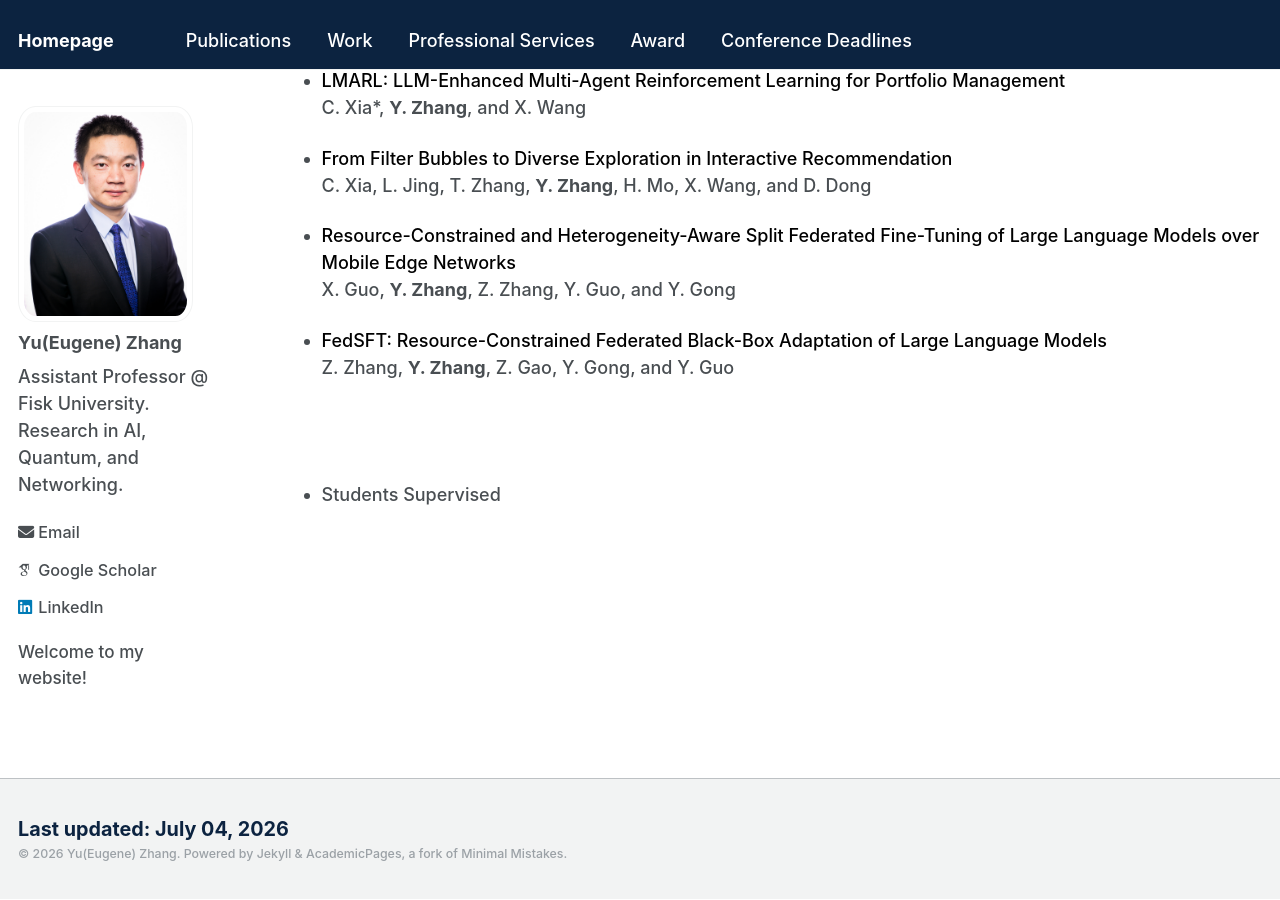
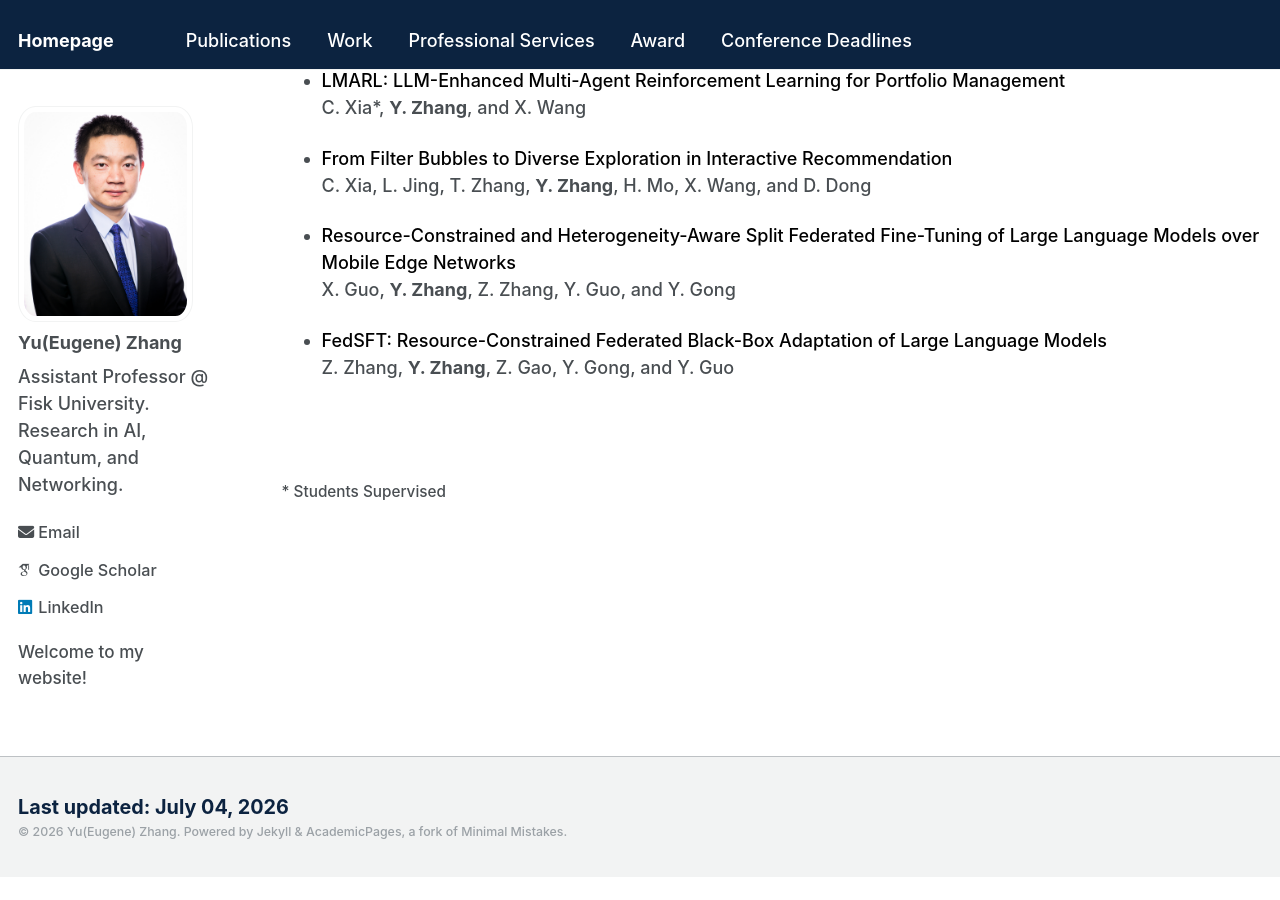
Before and after one commit to Yu-Zhang-Eugene/yu-zhang-eugene.github.io, a Jekyll site: the page built from _pages/publications.md, in a window 1280 px wide and 900 px high, scrolled down 1439 px. Built offline with Jekyll 4.4.1, drawn with Linux system fonts in a browser that asks for light colours; some web fonts are replaced; after the commit the page ends 2316 px from its top, so only the background shows below that.

Commit message:
Add section for supervised students in publications

```diff
--- a/_pages/publications.md
+++ b/_pages/publications.md
@@ -74,4 +74,6 @@ Preprints:
 
 <br>
 <br>
+<div style="font-size: 0.85em;">
 * Students Supervised
+</div>
```
